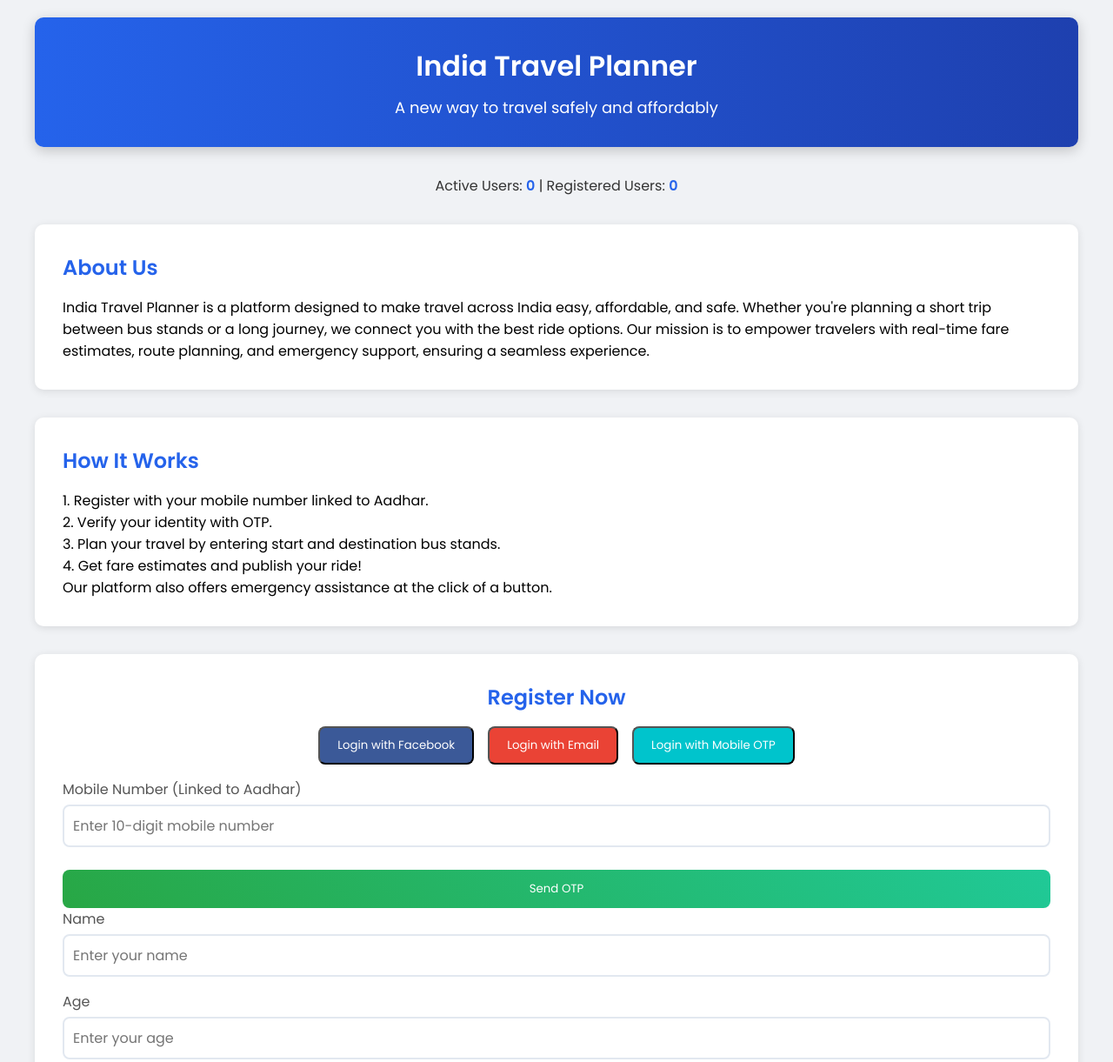
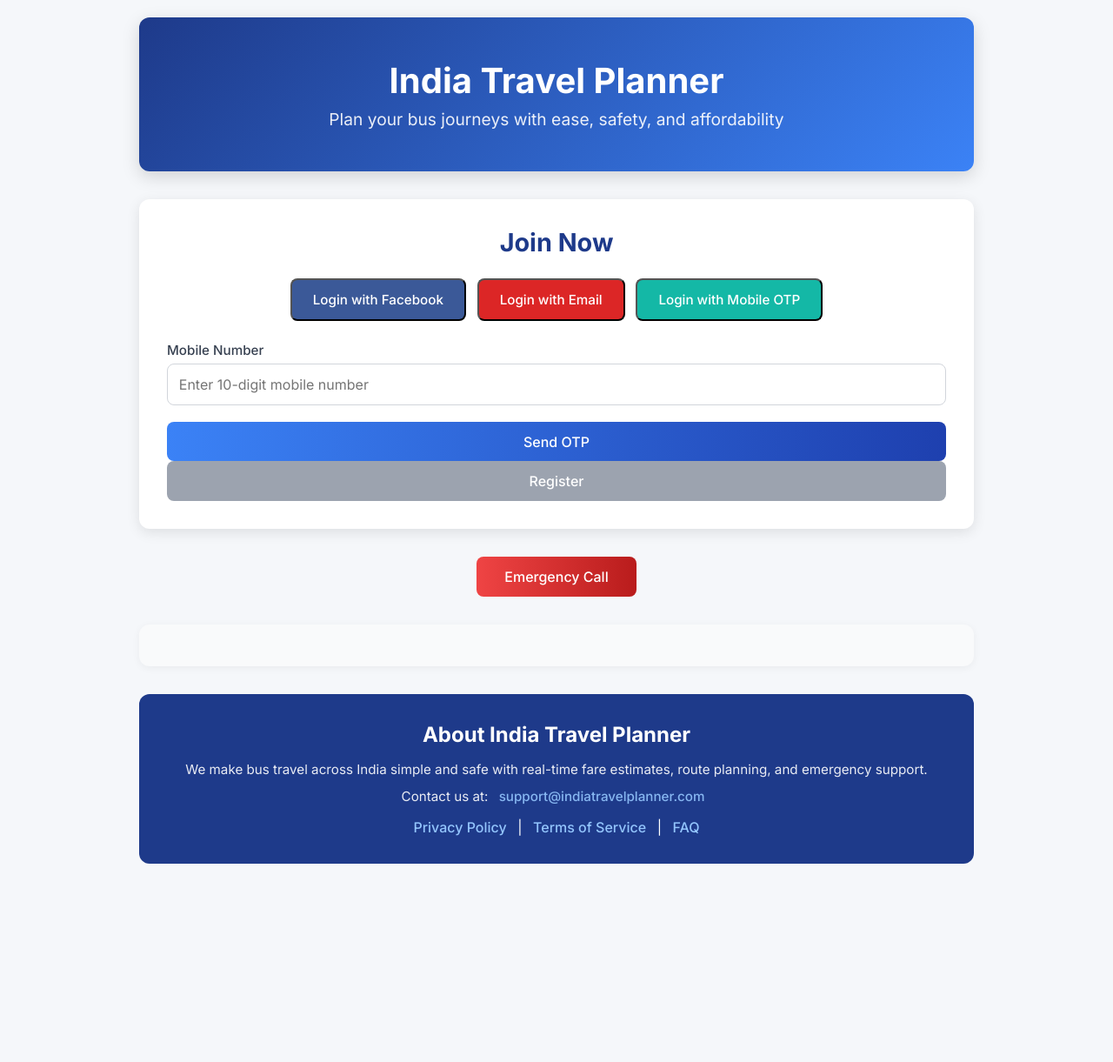
Before and after one commit to nnsingh58/pawan, a plain HTML site: page index.html in a window 1280 px wide. Shown: the top 1221 px of the page at 87% size. After the commit the page ends 1013 px from the top, so only its background shows below. Drawn offline with Linux system fonts and the light colour scheme.

Commit message:
Update index.html

```diff
--- a/index.html
+++ b/index.html
@@ -3,76 +3,65 @@
 <head>
     <meta charset="UTF-8">
     <meta name="viewport" content="width=device-width, initial-scale=1.0">
-    <meta name="description" content="India Travel Planner - Register to find rides, plan travel with bus stand routes, estimate fares, and access emergency assistance.">
-    <meta name="keywords" content="India Travel, Ride Sharing, Bus Stand Routes, Travel Planner, Safe Travel, Fare Estimate, Emergency Call, Registration">
+    <meta name="description" content="India Travel Planner - Register to plan safe and affordable bus travel across India with fare estimates and emergency support.">
+    <meta name="keywords" content="India Travel, Bus Routes, Fare Estimate, Travel Planner, Safe Travel, Emergency Support, Registration">
     <meta name="author" content="nnsingh58">
     <meta name="robots" content="index, follow">
     <meta name="google-adsense-account" content="ca-pub-9239182778221521">
-    <title>India Travel Planner - Home Page</title>
+    <title>India Travel Planner - Register</title>
     <link rel="icon" href="data:,">
-    <link href="https://fonts.googleapis.com/css2?family=Poppins:wght@400;600&display=swap" rel="stylesheet">
+    <link href="https://fonts.googleapis.com/css2?family=Inter:wght@400;500;600;700&display=swap" rel="stylesheet">
     <script async src="https://pagead2.googlesyndication.com/pagead/js/adsbygoogle.js?client=ca-pub-9239182778221521" crossorigin="anonymous"></script>
     <style>
-        * { margin: 0; padding: 0; box-sizing: border-box; font-family: 'Poppins', sans-serif; }
-        body { padding: 20px; background: #f0f2f5; min-height: 100vh; }
-        .container { max-width: 1200px; margin: 0 auto; }
-        .header { text-align: center; padding: 2rem; background: linear-gradient(90deg, #2563eb, #1e40af); color: white; border-radius: 10px; margin-bottom: 2rem; box-shadow: 0 4px 15px rgba(0, 0, 0, 0.2); animation: slideIn 0.5s ease; }
-        .header h1 { font-size: 32px; }
-        .header p { font-size: 18px; margin-top: 10px; }
-        .stats { text-align: center; margin-bottom: 2rem; color: #333; }
-        .stats span { font-weight: 600; color: #2563eb; }
-        .about, .how-it-works { background: white; padding: 2rem; border-radius: 10px; box-shadow: 0 2px 10px rgba(0, 0, 0, 0.1); margin-bottom: 2rem; }
-        .about h2, .how-it-works h2 { color: #2563eb; margin-bottom: 1rem; }
-        .registration { background: white; padding: 2rem; border-radius: 10px; box-shadow: 0 2px 10px rgba(0, 0, 0, 0.1); margin-bottom: 2rem; }
-        .registration h2 { text-align: center; margin-bottom: 1rem; color: #2563eb; }
-        .social-buttons { display: flex; justify-content: center; gap: 1rem; margin-bottom: 1rem; }
-        .social-btn { padding: 10px 20px; border-radius: 8px; color: white; cursor: pointer; transition: transform 0.3s; }
-        .social-btn:hover { transform: scale(1.05); }
+        * { margin: 0; padding: 0; box-sizing: border-box; font-family: 'Inter', sans-serif; }
+        body { background: #f5f7fa; min-height: 100vh; }
+        .container { max-width: 1000px; margin: 0 auto; padding: 20px; }
+        .hero { text-align: center; padding: 3rem 1rem; background: linear-gradient(135deg, #1e3a8a, #3b82f6); color: white; border-radius: 12px; margin-bottom: 2rem; box-shadow: 0 6px 20px rgba(0, 0, 0, 0.15); animation: fadeIn 1s ease; }
+        .hero h1 { font-size: 2.5rem; font-weight: 700; margin-bottom: 0.5rem; }
+        .hero p { font-size: 1.2rem; font-weight: 400; opacity: 0.9; }
+        .registration { background: white; padding: 2rem; border-radius: 12px; box-shadow: 0 4px 15px rgba(0, 0, 0, 0.1); margin-bottom: 2rem; }
+        .registration h2 { text-align: center; font-size: 1.8rem; color: #1e3a8a; margin-bottom: 1.5rem; }
+        .form-group { margin-bottom: 1.2rem; }
+        .form-group label { display: block; font-size: 0.95rem; color: #374151; margin-bottom: 0.4rem; font-weight: 500; }
+        .form-group input, .form-group select { width: 100%; padding: 0.8rem; border: 1px solid #d1d5db; border-radius: 8px; font-size: 1rem; transition: border-color 0.2s; }
+        .form-group input:focus, .form-group select:focus { border-color: #3b82f6; outline: none; box-shadow: 0 0 0 3px rgba(59, 130, 246, 0.1); }
+        .otp-btn, .submit-btn { background: linear-gradient(90deg, #3b82f6, #1e40af); color: white; padding: 0.8rem; border: none; border-radius: 8px; font-size: 1rem; font-weight: 500; cursor: pointer; width: 100%; transition: transform 0.2s, background 0.2s; }
+        .otp-btn:hover, .submit-btn:hover { transform: translateY(-2px); background: linear-gradient(90deg, #2563eb, #1e3a8a); }
+        .submit-btn:disabled { background: #9ca3af; cursor: not-allowed; }
+        .social-buttons { display: flex; flex-wrap: wrap; gap: 0.8rem; justify-content: center; margin-bottom: 1.5rem; }
+        .social-btn { padding: 0.8rem 1.5rem; border-radius: 8px; color: white; font-size: 0.95rem; font-weight: 500; cursor: pointer; transition: transform 0.2s; }
+        .social-btn:hover { transform: translateY(-2px); }
         .fb { background: #3b5998; }
-        .email { background: #ea4335; }
-        .mobile { background: #00c4cc; }
-        .form-group { margin-bottom: 1rem; }
-        .form-group label { display: block; margin-bottom: 5px; color: #555; }
-        .form-group input, .form-group select { width: 100%; padding: 10px; border: 2px solid #e2e8f0; border-radius: 8px; font-size: 16px; }
-        .form-group input:focus, .form-group select:focus { border-color: #2563eb; outline: none; }
-        .submit-btn, .otp-btn { background: linear-gradient(45deg, #28a745, #20c997); color: white; padding: 12px 2rem; border: none; border-radius: 8px; cursor: pointer; width: 100%; transition: transform 0.3s; margin-top: 10px; }
-        .submit-btn:hover, .otp-btn:hover { transform: scale(1.05); }
-        .emergency { text-align: center; margin-bottom: 2rem; }
-        .emergency-btn { background: linear-gradient(45deg, #dc3545, #ff6b6b); color: white; padding: 12px 2rem; border: none; border-radius: 8px; cursor: pointer; transition: transform 0.3s; }
-        .emergency-btn:hover { transform: scale(1.05); }
-        .travel-link { text-align: center; margin-bottom: 2rem; }
-        .travel-link a { background: linear-gradient(45deg, #ff6f61, #ff9f1c); color: white; padding: 12px 2rem; border-radius: 8px; text-decoration: none; display: inline-block; transition: transform 0.3s; }
-        .travel-link a:hover { transform: scale(1.05); }
-        .ad-space { margin: 2rem 0; background: #f8f9fa; padding: 2rem; text-align: center; border-radius: 10px; box-shadow: 0 2px 5px rgba(0,0,0,0.1); }
-        footer { text-align: center; padding: 1rem; background: #fff; border-radius: 10px; box-shadow: 0 2px 5px rgba(0,0,0,0.1); }
-        footer a { color: #2563eb; text-decoration: none; margin: 0 10px; }
-        @keyframes slideIn { from { transform: translateY(-50px); opacity: 0; } to { transform: translateY(0); opacity: 1; } }
-        @media (max-width: 768px) { .social-buttons { flex-direction: column; } }
+        .email { background: #dc2626; }
+        .mobile { background: #14b8a6; }
+        .emergency { text-align: center; margin: 2rem 0; }
+        .emergency-btn { background: linear-gradient(90deg, #ef4444, #b91c1c); color: white; padding: 0.8rem 2rem; border: none; border-radius: 8px; font-size: 1rem; font-weight: 500; cursor: pointer; transition: transform 0.2s; }
+        .emergency-btn:hover { transform: translateY(-2px); }
+        .ad-space { margin: 2rem 0; background: #f9fafb; padding: 1.5rem; text-align: center; border-radius: 12px; box-shadow: 0 2px 10px rgba(0, 0, 0, 0.05); }
+        footer { background: #1e3a8a; color: white; padding: 2rem 1rem; border-radius: 12px; text-align: center; margin-top: 2rem; }
+        footer h3 { font-size: 1.5rem; margin-bottom: 1rem; }
+        footer p { font-size: 0.95rem; margin-bottom: 0.8rem; opacity: 0.9; }
+        footer a { color: #93c5fd; text-decoration: none; font-weight: 500; margin: 0 0.5rem; }
+        footer a:hover { text-decoration: underline; }
+        .footer-links { margin-top: 1rem; }
+        @keyframes fadeIn { from { opacity: 0; transform: translateY(-20px); } to { opacity: 1; transform: translateY(0); } }
+        @media (max-width: 768px) {
+            .hero h1 { font-size: 1.8rem; }
+            .hero p { font-size: 1rem; }
+            .registration { padding: 1.5rem; }
+            .social-buttons { flex-direction: column; }
+        }
     </style>
 </head>
 <body>
     <div class="container">
-        <div class="header">
+        <div class="hero">
             <h1>India Travel Planner</h1>
-            <p>A new way to travel safely and affordably</p>
-        </div>
-
-        <div class="stats">
-            <p>Active Users: <span id="activeUsers">0</span> | Registered Users: <span id="registeredUsers">0</span></p>
-        </div>
-
-        <div class="about">
-            <h2>About Us</h2>
-            <p>India Travel Planner is a platform designed to make travel across India easy, affordable, and safe. Whether you're planning a short trip between bus stands or a long journey, we connect you with the best ride options. Our mission is to empower travelers with real-time fare estimates, route planning, and emergency support, ensuring a seamless experience.</p>
-        </div>
-
-        <div class="how-it-works">
-            <h2>How It Works</h2>
-            <p>1. Register with your mobile number linked to Aadhar.<br>2. Verify your identity with OTP.<br>3. Plan your travel by entering start and destination bus stands.<br>4. Get fare estimates and publish your ride!<br>Our platform also offers emergency assistance at the click of a button.</p>
+            <p>Plan your bus journeys with ease, safety, and affordability</p>
         </div>
 
         <div class="registration">
-            <h2>Register Now</h2>
+            <h2>Join Now</h2>
             <div class="social-buttons">
                 <button class="social-btn fb">Login with Facebook</button>
                 <button class="social-btn email">Login with Email</button>
@@ -80,23 +69,23 @@
             </div>
             <form id="registrationForm">
                 <div class="form-group">
-                    <label for="mobile">Mobile Number (Linked to Aadhar)</label>
+                    <label for="mobile">Mobile Number</label>
                     <input type="text" id="mobile" placeholder="Enter 10-digit mobile number" maxlength="10" required>
                 </div>
                 <button type="button" class="otp-btn" id="sendOtpBtn">Send OTP</button>
                 <div class="form-group" id="otpGroup" style="display: none;">
                     <label for="otp">Enter OTP</label>
-                    <input type="text" id="otp" placeholder="Use 123456 for demo" maxlength="6" required>
+                    <input type="text" id="otp" placeholder="Enter 6-digit OTP" maxlength="6" required>
                 </div>
-                <div class="form-group">
+                <div class="form-group" id="nameGroup" style="display: none;">
                     <label for="name">Name</label>
                     <input type="text" id="name" placeholder="Enter your name" required>
                 </div>
-                <div class="form-group">
+                <div class="form-group" id="ageGroup" style="display: none;">
                     <label for="age">Age</label>
                     <input type="number" id="age" placeholder="Enter your age" min="18" required>
                 </div>
-                <div class="form-group">
+                <div class="form-group" id="genderGroup" style="display: none;">
                     <label for="gender">Gender</label>
                     <select id="gender" required>
                         <option value="">Select Gender</option>
@@ -113,12 +102,7 @@
             <button class="emergency-btn" onclick="emergencyCall()">Emergency Call</button>
         </div>
 
-        <div class="travel-link">
-            <a href="travel-planner.html">Start Travel Planning</a>
-        </div>
-
         <div class="ad-space">
-            <!-- AdSense Ad Unit -->
             <ins class="adsbygoogle"
                  style="display:block"
                  data-ad-client="ca-pub-9239182778221521"
@@ -131,18 +115,23 @@
         </div>
 
         <footer>
-            <a href="privacy.html">Privacy Policy</a> | <a href="terms.html">Terms of Service</a>
+            <h3>About India Travel Planner</h3>
+            <p>We make bus travel across India simple and safe with real-time fare estimates, route planning, and emergency support.</p>
+            <p>Contact us at: <a href="mailto:support@indiatravelplanner.com">support@indiatravelplanner.com</a></p>
+            <div class="footer-links">
+                <a href="privacy.html">Privacy Policy</a> |
+                <a href="terms.html">Terms of Service</a> |
+                <a href="#faq">FAQ</a>
+            </div>
         </footer>
     </div>
 
     <script>
-        let registeredUsers = 0;
-        let activeUsers = 0;
         let otpSent = false;
+        let generatedOtp = null;
 
-        function updateStats() {
-            document.getElementById('activeUsers').textContent = activeUsers;
-            document.getElementById('registeredUsers').textContent = registeredUsers;
+        function generateOtp() {
+            return Math.floor(100000 + Math.random() * 900000).toString();
         }
 
         document.getElementById('sendOtpBtn').addEventListener('click', function() {
@@ -151,9 +140,10 @@
                 alert('Please enter a valid 10-digit mobile number');
                 return;
             }
-            alert('OTP sent! For demo, please use "123456" as OTP.');
+            generatedOtp = generateOtp();
+            alert(`Your OTP is ${generatedOtp} (for demo). In a real app, this will be sent to ${mobile}.`);
             document.getElementById('otpGroup').style.display = 'block';
-            document.getElementById('otp').focus(); // Auto-focus OTP field
+            document.getElementById('otp').focus();
             otpSent = true;
         });
 
@@ -169,15 +159,26 @@
                 alert('Please send OTP first');
                 return;
             }
-            if (otp !== '123456') {
-                alert('Invalid OTP. Please use "123456" for demo.');
+            if (otp !== generatedOtp) {
+                alert('Invalid OTP. Please try again.');
+                return;
+            }
+
+            if (!document.getElementById('nameGroup').style.display || document.getElementById('nameGroup').style.display === 'none') {
+                document.getElementById('nameGroup').style.display = 'block';
+                document.getElementById('ageGroup').style.display = 'block';
+                document.getElementById('genderGroup').style.display = 'block';
+                document.getElementById('name').focus();
+                return;
+            }
+
+            if (!name || !age || !gender) {
+                alert('Please fill all fields');
                 return;
             }
 
             console.log({ mobile, name, age, gender });
-            registeredUsers++;
-            activeUsers++;
-            updateStats();
+            alert('Registration successful!');
             window.location.href = 'https://nnsingh58.github.io/pawan/travel-planner.html';
         });
 
@@ -194,13 +195,11 @@
         });
 
         function emergencyCall() {
-            const confirmCall = confirm('Do you really want to make an emergency call?');
+            const confirmCall = confirm('Do you want to make an emergency call?');
             if (confirmCall) {
                 alert('Emergency call initiated...');
             }
         }
-
-        updateStats();
     </script>
 </body>
 </html>
```
